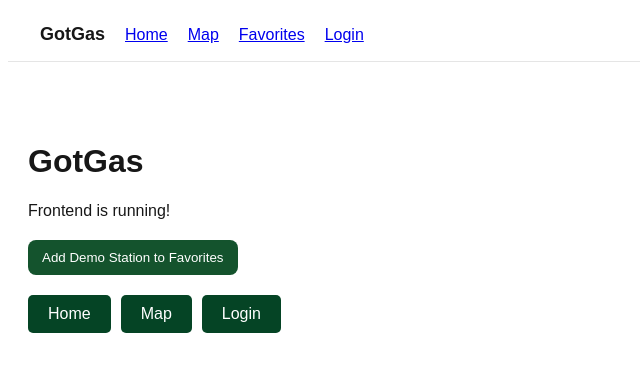
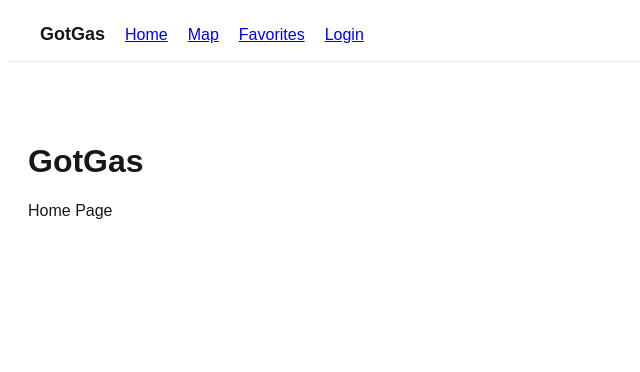
Before and after one commit to NakisaShabrang/GotGas, a Next.js app in the folder frontend/: page / in a window 1280 px wide. Shown: the top 372 px of the page, without its empty margins (0-640 px from the left). Built offline with nearby package versions, Linux system fonts and the light colour scheme.

Commit message:
Remove unused components and buttons from Home page

```diff
--- a/frontend/app/page.tsx
+++ b/frontend/app/page.tsx
@@ -4,50 +4,7 @@ export default function Home() {
   return (
     <div style={{ padding: '20px' }}>
       <h1>GotGas</h1>
-      <p>Frontend is running!</p>
-      <AddToFavoritesButton />
-      <Link href="/home">
-        <button style={{
-          padding: '10px 20px',
-          marginTop: '20px',
-          marginRight: '10px',
-          backgroundColor: '#054425',
-          color: '#fff',
-          border: 'none',
-          borderRadius: '5px',
-          cursor: 'pointer',
-          fontSize: '16px' }}>
-          Home
-          </button>
-      </Link>
-      <Link href="/map">
-        <button style={{
-          padding: '10px 20px',
-          marginTop: '20px',
-          marginRight: '10px',
-          backgroundColor: '#054425',
-          color: '#fff',
-          border: 'none',
-          borderRadius: '5px',
-          cursor: 'pointer',
-          fontSize: '16px' }}>
-          Map
-          </button>
-      </Link>
-      <Link href="/login">
-        <button style={{
-          padding: '10px 20px',
-          marginTop: '20px',
-          marginRight: '10px',
-          backgroundColor: '#054425',
-          color: '#fff',
-          border: 'none',
-          borderRadius: '5px',
-          cursor: 'pointer',
-          fontSize: '16px' }}>
-          Login
-          </button>
-      </Link>
+      <p>Home Page</p>
     </div>
   )
 }
```
